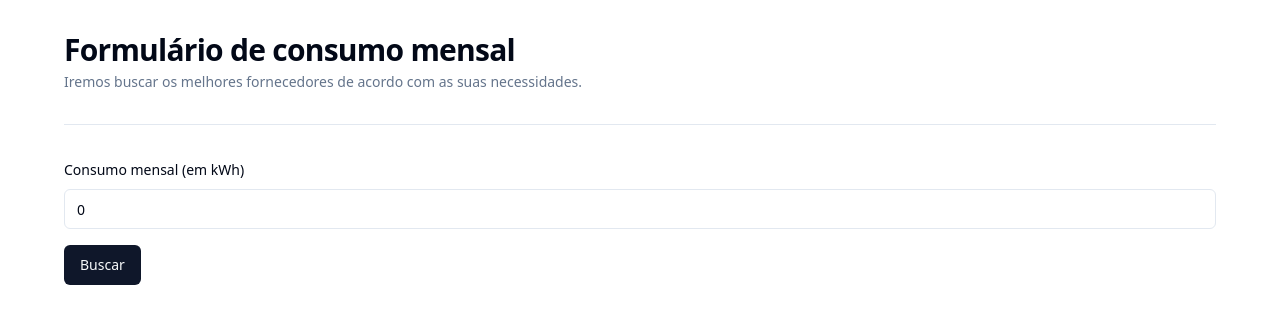
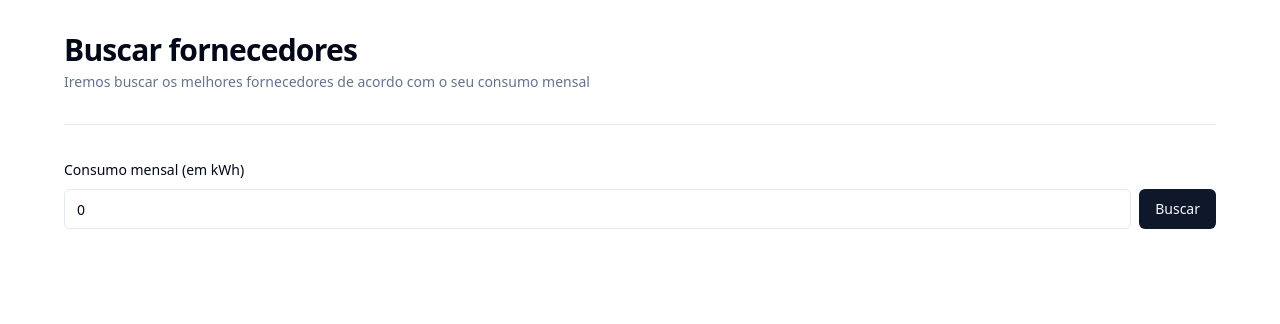
Before and after one commit to demetrius-mp/desafio-clarke-energia, a React (Vite) app: page / in a window 1280 px wide. Shown: the top 324 px of the page. Built offline with nearby package versions, Linux system fonts and the light colour scheme.

Commit message:
refactor: place submit button side by side with input
also changed the page heading title and description

```diff
--- a/src/App.tsx
+++ b/src/App.tsx
@@ -21,8 +21,8 @@ function App() {
   return (
     <Container className="my-4 sm:my-6 lg:my-8">
       <PageHeading
-        title="Formulário de consumo mensal"
-        description="Iremos buscar os melhores fornecedores de acordo com as suas necessidades."
+        title="Buscar fornecedores"
+        description="Iremos buscar os melhores fornecedores de acordo com o seu consumo mensal"
       />
 
       <MonthlyConsumptionForm
--- a/src/components/forms/monthly-consumption-form.tsx
+++ b/src/components/forms/monthly-consumption-form.tsx
@@ -16,7 +16,13 @@ import {
 import { Input } from "@/components/ui/input";
 
 const MonthlyConsumptionSchema = z.object({
-  monthlyConsumption: z.coerce.number().positive(),
+  monthlyConsumption: z.coerce
+    .number({
+      invalid_type_error: "Valor inválido",
+      message: "Valor inválido",
+      required_error: "Valor inválido",
+    })
+    .positive("O valor deve ser maior que 0"),
 });
 
 type MonthlyConsumptionFormProps = {
@@ -28,6 +34,7 @@ export function MonthlyConsumptionForm(props: MonthlyConsumptionFormProps) {
 
   const form = useForm<z.infer<typeof MonthlyConsumptionSchema>>({
     resolver: zodResolver(MonthlyConsumptionSchema),
+    reValidateMode: "onSubmit",
     defaultValues: {
       monthlyConsumption: 0,
     },
@@ -35,27 +42,25 @@ export function MonthlyConsumptionForm(props: MonthlyConsumptionFormProps) {
 
   return (
     <Form {...form}>
-      <form
-        onSubmit={form.handleSubmit(onSubmit)}
-        className="flex flex-col gap-4"
-      >
+      <form onSubmit={form.handleSubmit(onSubmit)}>
         <FormField
           control={form.control}
           name="monthlyConsumption"
           render={({ field }) => (
             <FormItem className="w-full">
               <FormLabel>Consumo mensal (em kWh)</FormLabel>
-              <FormControl>
-                <Input type="number" placeholder="30000kwh" {...field} />
-              </FormControl>
+
+              <div className="flex gap-2">
+                <FormControl>
+                  <Input type="number" placeholder="30000kwh" {...field} />
+                </FormControl>
+
+                <Button type="submit">Buscar</Button>
+              </div>
               <FormMessage />
             </FormItem>
           )}
         />
-
-        <div>
-          <Button type="submit">Buscar</Button>
-        </div>
       </form>
     </Form>
   );
```
